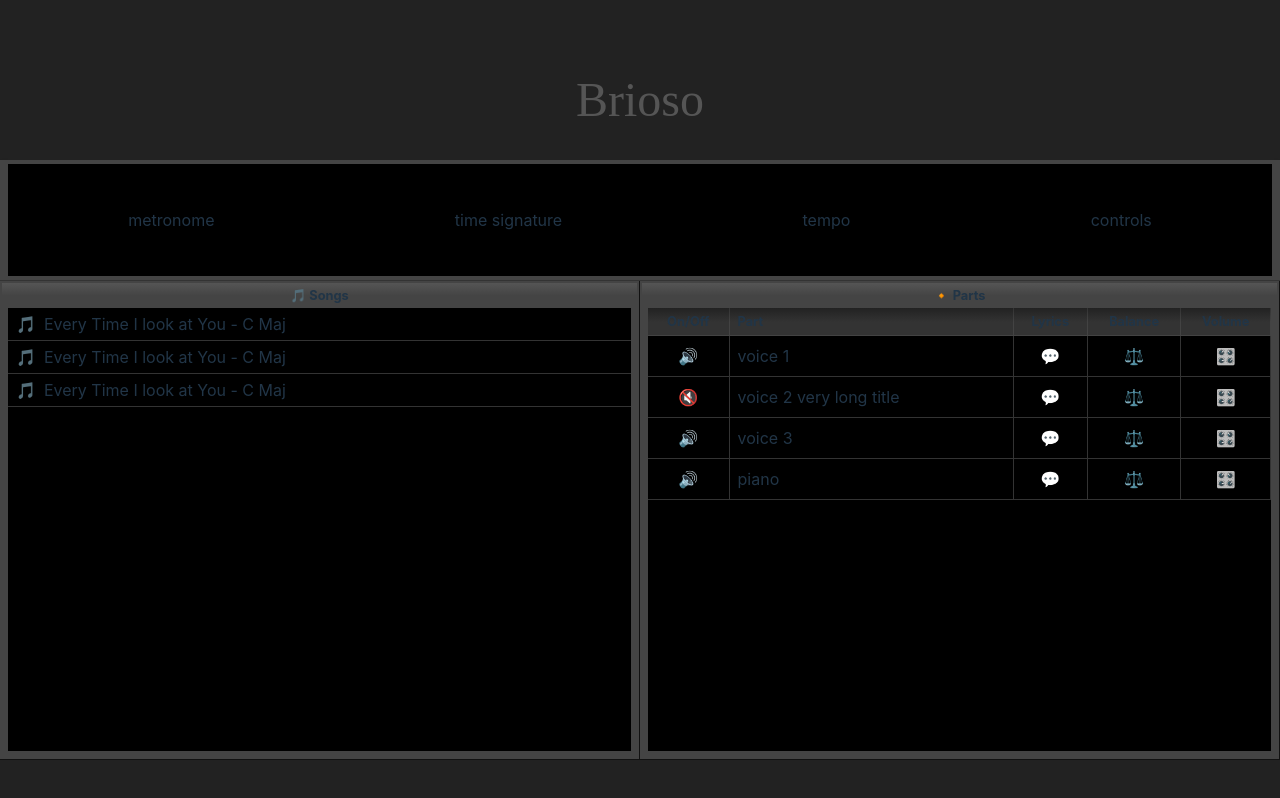
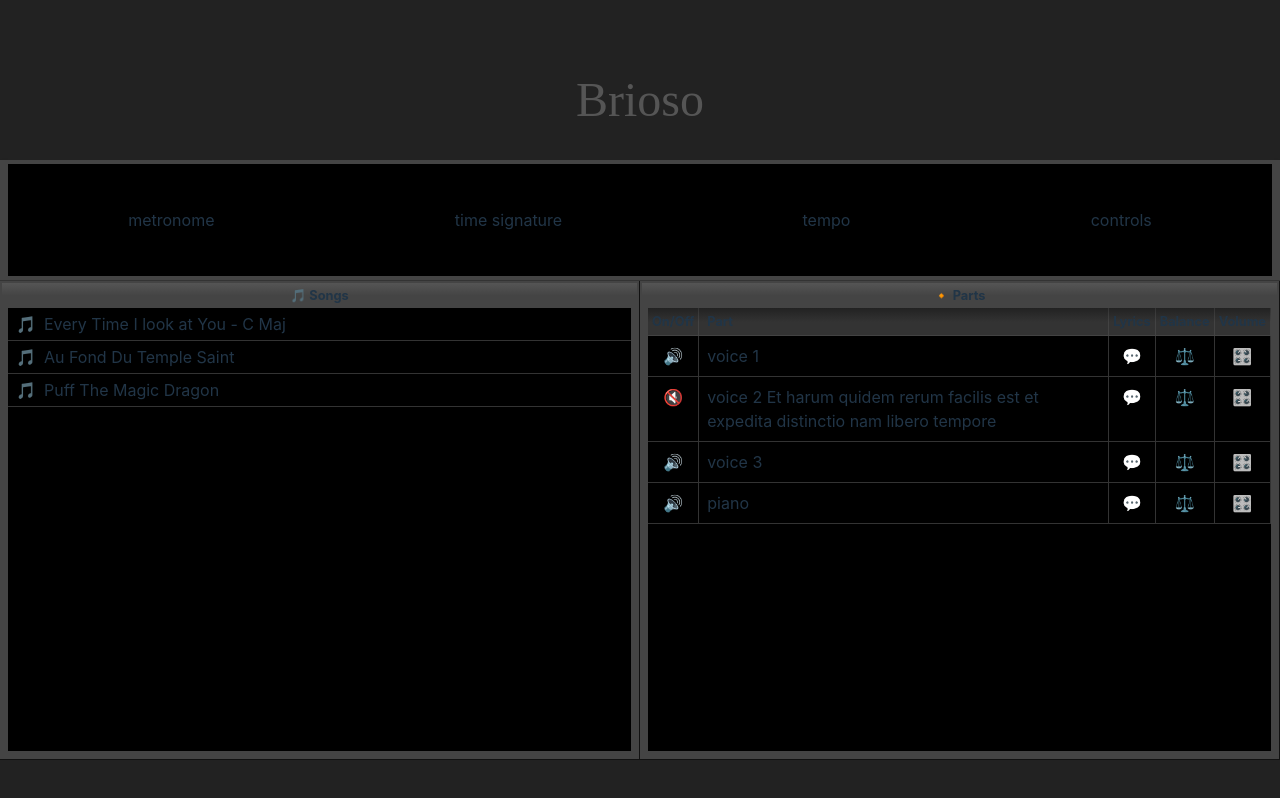
Before and after one commit to webbertakken/brioso, a React (Vite) app: page / in a window 1280 px wide. Built offline with nearby package versions, Linux system fonts and the light colour scheme; a web font is replaced by a local one.

Commit message:
chore: add dummy data

```diff
--- a/src/panels/parts/PartsPanel.tsx
+++ b/src/panels/parts/PartsPanel.tsx
@@ -10,7 +10,12 @@ const PartsPanel = ({}: Props): JSX.Element => {
       <div style={{ display: 'table' }}>
         <Columns />
         <Part title={'voice 1'} />
-        <Part title={'voice 2 very long title'} muted />
+        <Part
+          title={
+            'voice 2 Et harum quidem rerum facilis est et expedita distinctio nam libero tempore'
+          }
+          muted
+        />
         <Part title={'voice 3'} />
         <Part title={'piano'} />
       </div>
--- a/src/panels/songs/Song.tsx
+++ b/src/panels/songs/Song.tsx
@@ -1,12 +1,14 @@
 import styles from './Song.module.css'
 
-interface Props {}
+interface Props {
+  title: string
+}
 
-const Song = ({}: Props): JSX.Element => {
+const Song = ({ title }: Props): JSX.Element => {
   return (
     <div className={styles.song}>
       <div className={styles.icon}>🎵</div>
-      <div className={styles.title}>Every Time I look at You - C Maj</div>
+      <div className={styles.title}>{title}</div>
     </div>
   )
 }
--- a/src/panels/songs/SongsPanel.tsx
+++ b/src/panels/songs/SongsPanel.tsx
@@ -6,9 +6,9 @@ interface Props {}
 const SongsPanel = ({}: Props): JSX.Element => {
   return (
     <Panel title="Songs" icon={'🎵'}>
-      <Song />
-      <Song />
-      <Song />
+      <Song title="Every Time I look at You - C Maj" />
+      <Song title="Au Fond Du Temple Saint" />
+      <Song title="Puff The Magic Dragon" />
     </Panel>
   )
 }
```
